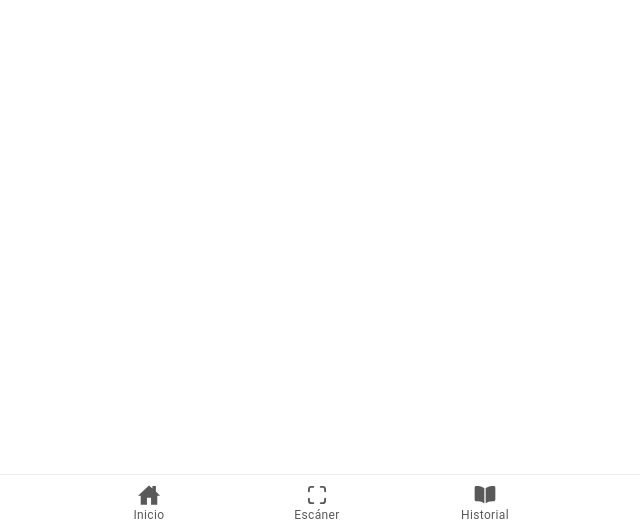
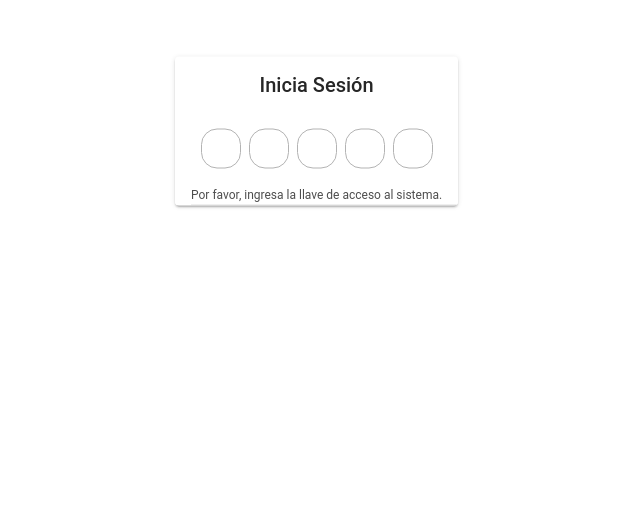
Before and after one commit to josalztrs/escaner-bp, a React (Vite) app: page /login in a window 1280 px wide. Shown: the part 269-800 px from the top of the page, without its empty margins (323-963 px from the left). Built offline with nearby package versions, Linux system fonts and the light colour scheme.

Commit message:
cambiado un poco la disposicion, creado un debugger y listos los parametros para la conexion via remota con la api

```diff
--- a/src/App.tsx
+++ b/src/App.tsx
@@ -1,19 +1,15 @@
 import { Redirect, Route } from 'react-router-dom';
 import {
   IonApp,
-  IonIcon,
-  IonLabel,
   IonRouterOutlet,
-  IonTabBar,
-  IonTabButton,
   IonTabs,
   setupIonicReact
 } from '@ionic/react';
 import { IonReactRouter } from '@ionic/react-router';
-import { book, homeSharp, scan } from 'ionicons/icons';
 import Tab1 from './pages/Tab1';
 import Tab2 from './pages/Tab2';
 import Tab3 from './pages/Tab3';
+import LoginPage from './pages/login';
 
 /* Core CSS required for Ionic components to work properly */
 import '@ionic/react/css/core.css';
@@ -51,34 +47,25 @@ const App: React.FC = () => (
   <IonApp>
     <IonReactRouter>
       <IonTabs>
+
+        {/* Rutas */}
         <IonRouterOutlet>
+          <Route exact path="/login">
+            <LoginPage />
+          </Route>
           <Route exact path="/tab1">
             <Tab1 />
           </Route>
           <Route exact path="/tab2">
             <Tab2 />
           </Route>
-          <Route path="/tab3">
+          <Route exact path="/tab3">
             <Tab3 />
           </Route>
           <Route exact path="/">
-            <Redirect to="/tab1" />
+            <Redirect to="/login" />
           </Route>
         </IonRouterOutlet>
-        <IonTabBar slot="bottom">
-          <IonTabButton tab="tab1" href="/tab1">
-            <IonIcon aria-hidden="true" icon={homeSharp} />
-            <IonLabel>Inicio</IonLabel>
-          </IonTabButton>
-          <IonTabButton tab="tab2" href="/tab2">
-            <IonIcon aria-hidden="true" icon={scan} />
-            <IonLabel>Escáner</IonLabel>
-          </IonTabButton>
-          <IonTabButton tab="tab3" href="/tab3">
-            <IonIcon aria-hidden="true" icon={book} />
-            <IonLabel>Historial</IonLabel>
-          </IonTabButton>
-        </IonTabBar>
       </IonTabs>
     </IonReactRouter>
   </IonApp>
--- /dev/null
+++ b/src/components/debugger/DebugConsole.tsx
@@ -0,0 +1,58 @@
+/* eslint-disable @typescript-eslint/no-explicit-any */
+import React, { useState } from 'react';
+
+/**
+ * Hook para manejar la lógica de depuración.
+ * @returns { debugLogs, addLog, clearLogs }
+ */
+export const useDebugger = () => {
+    const [debugLogs, setDebugLogs] = useState<string[]>([]);
+
+    const addLog = (msg: string, ...args: any[]) => {
+        const argsString = args.map(a => typeof a === 'object' ? JSON.stringify(a) : String(a)).join(' ');
+        const fullMessage = `${msg} ${argsString}`.trim();
+        setDebugLogs(prev => [...prev, fullMessage]);
+        console.log(msg, ...args);
+    };
+
+    const clearLogs = () => setDebugLogs([]);
+
+    return { debugLogs, addLog, clearLogs };
+};
+
+interface DebugConsoleProps {
+    logs: string[];
+}
+
+/**
+ * Componente visual para mostrar los logs de depuración.
+ *
+ * Forma de uso:
+ *
+ * 1. Importar el hook y el componente:
+ *    import { useDebugger, DebugConsole } from '../debugger/DebugConsole';
+ *
+ * 2. Inicializar el hook en tu componente:
+ *    const { debugLogs, addLog, clearLogs } = useDebugger();
+ *
+ * 3. Utilizar `addLog` para añadir información o `clearLogs` para limpiar:
+ *    addLog("Iniciando proceso...");
+ *    clearLogs();
+ *
+ * 4. Renderizar el componente pasando los logs en tu JSX:
+ *    <DebugConsole logs={debugLogs} />
+ */
+export const DebugConsole: React.FC<DebugConsoleProps> = ({ logs }) => {
+    if (logs.length === 0) return null;
+
+    return (
+        <div style={{ marginTop: '20px', padding: '10px', backgroundColor: '#1e1e1e', color: '#00ff00', fontSize: '13px', textAlign: 'left', borderRadius: '8px', maxHeight: '300px', overflowY: 'auto', width: '100%', maxWidth: '400px', wordWrap: 'break-word', fontFamily: 'monospace' }}>
+            <h4 style={{ margin: '0 0 10px 0', color: '#ffffff', fontSize: '15px' }}>🖥️ Depuración Live</h4>
+            {logs.map((log, index) => (
+                <div key={index} style={{ marginBottom: '6px', borderBottom: '1px solid #333', paddingBottom: '3px' }}>
+                    {log}
+                </div>
+            ))}
+        </div>
+    );
+};
--- /dev/null
+++ b/src/components/login/LoginForm.css
@@ -0,0 +1,5 @@
+.container {
+    display: flex;
+    justify-content: center;
+    align-items: center;
+}
--- /dev/null
+++ b/src/components/login/LoginForm.tsx
@@ -0,0 +1,125 @@
+import { IonCard, IonCardHeader, IonCardTitle, IonInputOtp, IonItem } from "@ionic/react";
+import { useState, useEffect } from "react";
+import { CapacitorHttp } from '@capacitor/core';
+// import { useDebugger, DebugConsole } from "../debugger/DebugConsole";
+import "./LoginForm.css";
+
+const LoginForm: React.FC = () => {
+    const [otpValue, setOtpValue] = useState('');
+    const [validationState, setValidationState] = useState<{
+        isValid: boolean | null;
+        isLoading: boolean;
+        error: string | null;
+    }>({
+        isValid: null,
+        isLoading: false,
+        error: null,
+    });
+    // const { debugLogs, addLog, clearLogs } = useDebugger();
+
+    const validateOtp = async (value: string) => {
+        if (value.length !== 5) return;
+
+        setValidationState({ isValid: null, isLoading: true, error: null });
+        // clearLogs(); // Limpiar logs anteriores
+
+        try {
+            const url = 'http://172.16.20.63:3001/api/v1/auth/login';
+            const payload = { pin: value };
+
+            // addLog("=== INICIANDO FETCH ===");
+            // addLog("URL:", url);
+            // addLog("Method: POST, Headers: application/json");
+            // addLog("Body/Payload:", payload);
+
+            const response = await CapacitorHttp.post({
+                url: url,
+                headers: { 'Content-Type': 'application/json' },
+                data: payload,
+            });
+
+            // addLog("=== RESPUESTA RECIBIDA ===");
+            // addLog(`Status: ${response.status} | Ok: ${response.status >= 200 && response.status < 300}`);
+
+            // Obtenemos el cuerpo de la respuesta
+            const responseData = response.data;
+            // addLog("Body:", responseData);
+
+            if (response.status >= 200 && response.status < 300) {
+                let data = responseData;
+                try {
+                    if (typeof data === 'string') {
+                        data = JSON.parse(data);
+                    }
+                    // addLog("Body (Parsed JSON):", data);
+
+                // eslint-disable-next-line @typescript-eslint/no-unused-vars
+                } catch (e) {
+                    // addLog("Error al parsear el JSON de la respuesta:", (e as Error).message);
+                }
+                setValidationState({ isValid: data?.isValid ?? false, isLoading: false, error: null });
+            } else {
+                // addLog("El servidor devolvió un error. Status Code:", response.status);
+                throw new Error(`Error en el servidor: ${response.status}`);
+            }
+        } catch (err) {
+            // addLog("=== ERROR EN FETCH ===");
+            // addLog((err as Error).message);
+            setValidationState({ isValid: false, isLoading: false, error: (err as Error).message });
+        }
+    };
+
+    useEffect(() => {
+        if (otpValue.length === 5) {
+            validateOtp(otpValue);
+        } else {
+            setValidationState({ isValid: null, isLoading: false, error: null });
+        }
+    }, [otpValue]);
+
+    const getValidationState = () => {
+        if (validationState.isLoading) {
+            return { class: 'loading', disabled: true };
+        }
+        if (validationState.isValid === true) {
+            return { class: 'valid', disabled: true };
+        }
+        if (validationState.isValid === false) {
+            return { class: 'invalid', disabled: false };
+        }
+        return { class: '', disabled: false };
+    };
+
+    const handleInput = (value: string) => {
+        setOtpValue(value);
+    };
+
+    return (
+        <div className="container">
+            <IonCard>
+                <IonCardHeader>
+                    <IonCardTitle>Inicia Sesión</IonCardTitle>
+                </IonCardHeader>
+
+                <IonItem>
+                    <IonInputOtp
+                        length={5}
+                        type="number"
+                        size="small"
+                        value={otpValue}
+                        onIonInput={(e) => handleInput(e.detail.value!)}
+                        className={`ion-touched ${getValidationState().class}`}
+                        disabled={getValidationState().disabled}
+                    >
+                        Por favor, ingresa la llave de acceso al sistema.
+                        {validationState.error && <p className="error">{validationState.error}</p>}
+                    </IonInputOtp>
+                </IonItem>
+            </IonCard>
+
+            {/*  <DebugConsole logs={debugLogs} /> */}
+        </div>
+    );
+};
+
+export default LoginForm;
--- /dev/null
+++ b/src/pages/Login.tsx
@@ -0,0 +1,9 @@
+import LoginForm from "../components/login/LoginForm";
+
+const LoginPage: React.FC = () => {
+    return (
+        <LoginForm />
+    );
+};
+
+export default LoginPage;
--- a/src/pages/Tab1.tsx
+++ b/src/pages/Tab1.tsx
@@ -1,5 +1,5 @@
 import { IonContent, IonHeader, IonPage, IonTitle, IonToolbar } from '@ionic/react';
-import ExploreContainer from '../components/Inicio/HomeContainer';
+import ExploreContainer from '../components/inicio/HomeContainer';
 import './Tab1.css';
 
 const Tab1: React.FC = () => {
--- a/src/pages/Tab2.tsx
+++ b/src/pages/Tab2.tsx
@@ -1,5 +1,5 @@
 import { IonContent, IonHeader, IonPage, IonTitle, IonToolbar } from '@ionic/react';
-import ExploreContainer from '../components/Inicio/HomeContainer';
+import ExploreContainer from '../components/inicio/HomeContainer';
 import './Tab2.css';
 
 const Tab2: React.FC = () => {
--- a/src/pages/Tab3.tsx
+++ b/src/pages/Tab3.tsx
@@ -1,5 +1,5 @@
 import { IonContent, IonHeader, IonPage, IonTitle, IonToolbar } from '@ionic/react';
-import ExploreContainer from '../components/Inicio/HomeContainer';
+import ExploreContainer from '../components/inicio/HomeContainer';
 import './Tab3.css';
 
 const Tab3: React.FC = () => {
```
Also changed, not shown: capacitor.config.ts (+6 -1 lines), src/components/Inicio/apiFetcher.ts (deleted, +0 -9 lines), src/components/TabBar.tsx (added, +19 -0 lines), src/pages/Login.css (added), 178 other files (tests, documents, lock files or other folders).
